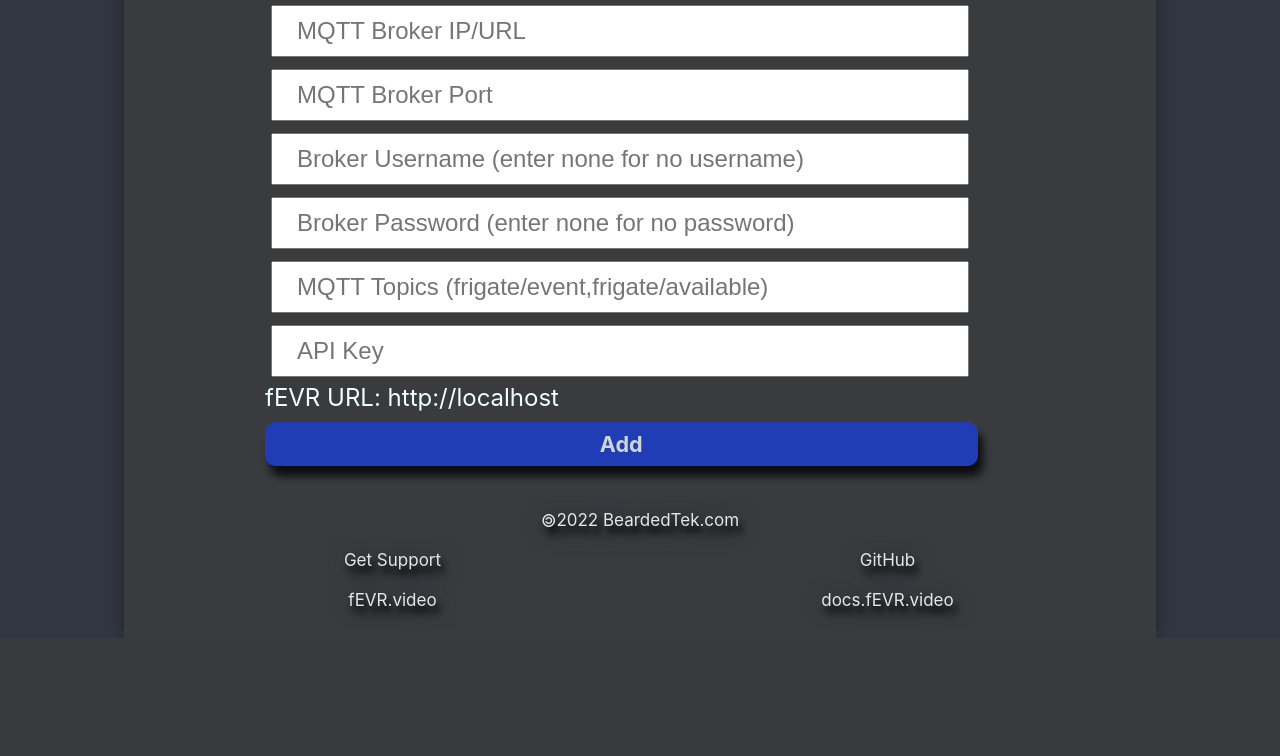
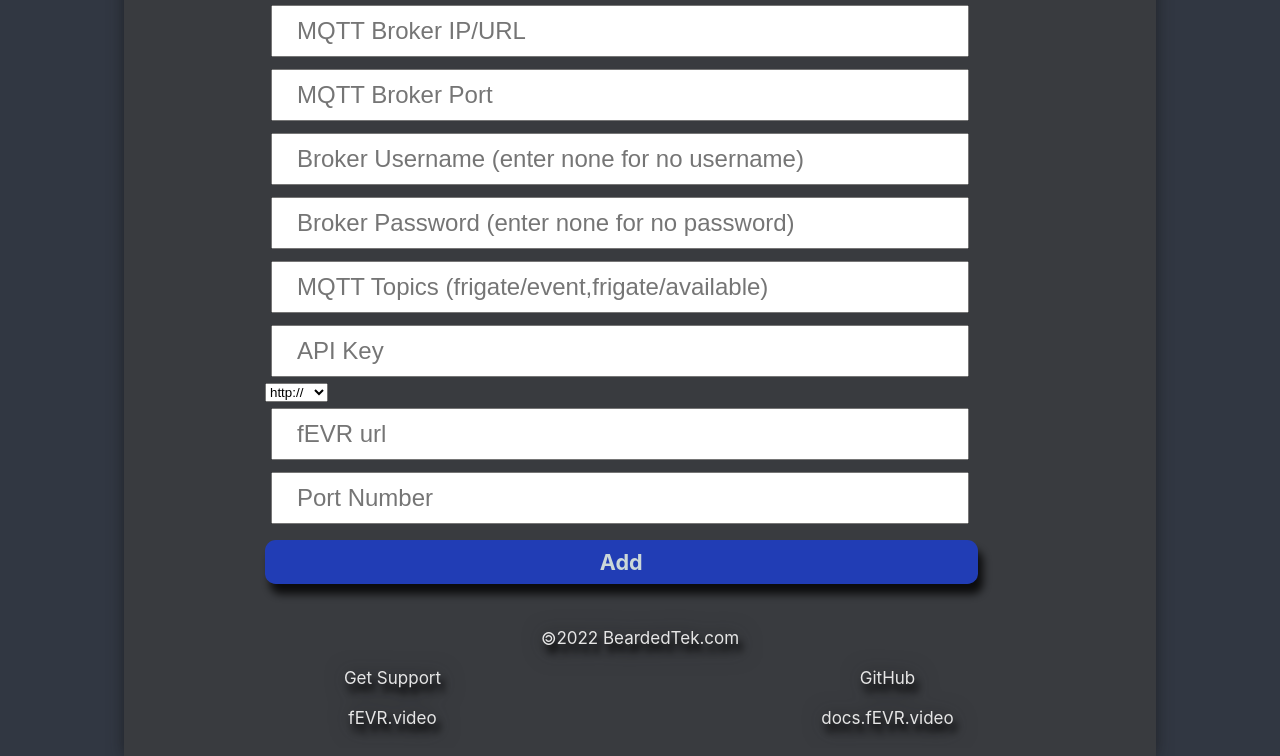
Before and after one commit to BeardedTek-com/fEVR, a Python web app: template app/templates/setupmqtt.html in a window 1280 px wide. Shown: the part 401-1157 px from the top of the page. Before the commit the page ends 1038 px from the top, so only its background shows below. Run offline with Jinja, Linux system fonts and the light colour scheme; the template is opened without the code that fills it, so the values that code supplies are empty.

Commit message:
mqtt setup fix #65
First attempt to mitigate #65

```diff
--- /dev/null
+++ b/app/static/js/setup.js
@@ -0,0 +1,34 @@
+function fevrURLdetect(id){
+    URL = window.location.href.split("://");
+    https = false;
+    if (URL[0] == "https"){
+      https = true;
+    }
+    fqdn = URL[1].split("/")[0]
+    port = URL[1].split(":")
+    if (Boolean(port[1])){
+      port = port[1]
+    }
+    else{
+      if (https == true){
+        port = 443
+      }
+      else{
+        port = 80
+      }
+    }
+    httpsID = id + "https"
+    httpID = id + "http"
+    fqdnID = id + "fqdn"
+    portID = id + "port"
+    if (https){
+      document.getElementById(httpsID).selected = true;
+      document.getElementById(httpID).selected = false;
+    }
+    else{
+      document.getElementById(httpID).selected = true;
+      document.getElementById(httpsID).selected = false;
+    }
+    document.getElementById(fqdnID).value = fqdn
+    document.getElementById(portID).value = port
+  }
--- a/app/templates/setupmqtt.html
+++ b/app/templates/setupmqtt.html
@@ -1,5 +1,6 @@
 {% extends "setup.html" %}
     {% block setupContent %}
+    <script src="/static/js/setup.js"></script>
     <div class="constraint">
     <div class="login">
         Setup MQTT Client<br/>
@@ -19,25 +20,16 @@
                 <input type="text" name="brokerP" placeholder="Broker Password (enter none for no password)">
                 <input type="text" name="topics" placeholder="MQTT Topics (frigate/event,frigate/available)">
                 <input type="text" name="key" placeholder="API Key">
-                fEVR URL: <span id="https"></span>://<span id="fevr"></span><br/>
-                <input type="hidden" name="https" placeholder="fEVR https: true or blank">
-                <input type="hidden" name="fevr" placeholder="fEVR url: ">
-
+                <select name="https" id="mqttHttps">
+                    <option value="https">https://</option>
+                    <option selected value="http">http://</option>
+                </select>
+                <input type="text" name="fevr" placeholder="fEVR url">
+                <input type="text" name="fevrport" placeholder="Port Number">
                 <button>Add</button>
             </form>
             <script>
-                URL = window.location.href.split(":");
-                if (URL[0]){
-                    https = URL[0]
-                }
-                fevr = URL[1].split('/')[2]
-                if (URL[2]){
-                    fevr += URL[2]
-                }
-                document.querySelector("input[name='https']").value = https;
-                document.querySelector("#https").innerHTML = https
-                document.querySelector("input[name='fevr']").value = fevr;
-                document.querySelector("#fevr").innerHTML = fevr
+                fevrURLdetect('fevr')
             </script>
         </div>
     {% if user.group == "admin" %}
```
